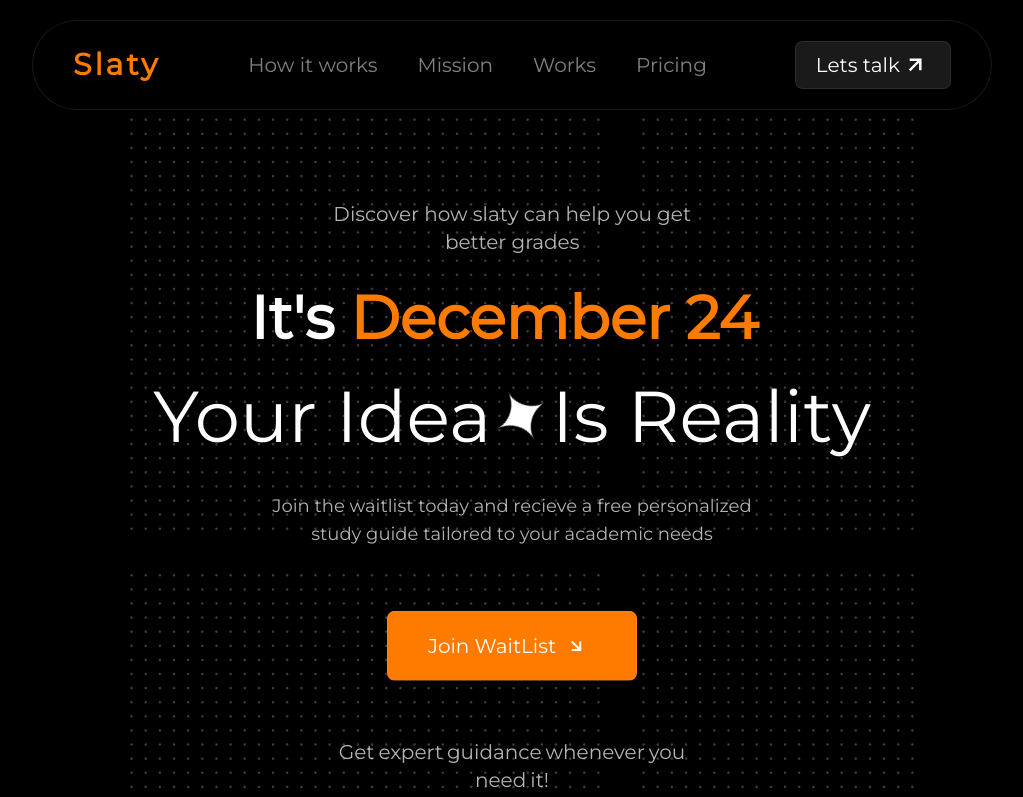
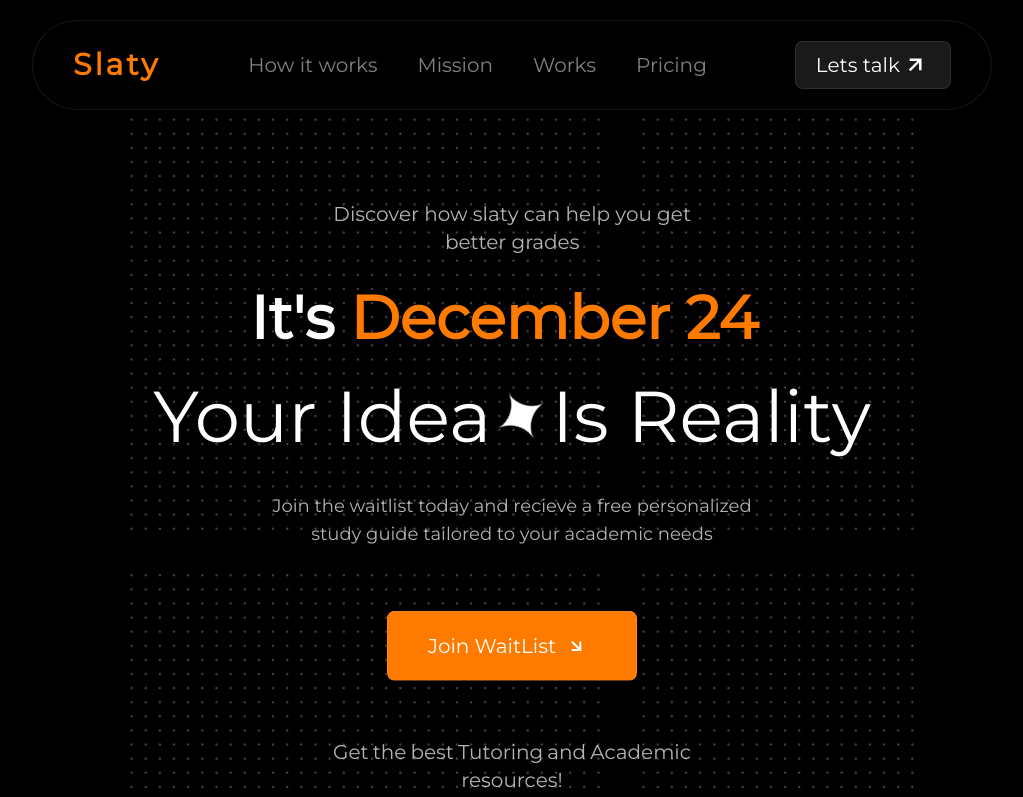
Before and after one commit to excellar-BX/Slaty, a React (Create React App) app: page / in a window 1280 px wide. Shown: the top 797 px of the page, without its empty margins (128-1151 px from the left). Built offline with nearby package versions, Linux system fonts and the light colour scheme.

Commit message:
Update Hero.jsx

```diff
--- a/src/components/Hero.jsx
+++ b/src/components/Hero.jsx
@@ -37,12 +37,13 @@ const Hero = () => {
    <div className='text-opacity-70 flex-wrap justify-center flex w-fit my-10 mx-auto sm:text-xl sm:max-w-[50%] text-center text-white ' >
         <Fade cascade triggerOnce damping={0.2} >
         <div className='mx-0.5 ' >Get </div>
-        <div className='mx-0.5 ' >expert </div>
-        <div className='mx-0.5 ' >guidance </div>
-        <div className='mx-0.5 ' >whenever </div>
-        <div className='mx-0.5 ' >you </div>
-        <div className='mx-0.5 ' >need </div>
-        <div className='mx-0.5 ' >it! </div>
+          <div className='mx-0.5 ' >the </div>
+        <div className='mx-0.5 ' >best</div>
+        <div className='mx-0.5 ' >Tutoring </div>
+        <div className='mx-0.5 ' >and</div>
+        <div className='mx-0.5 ' >Academic </div>
+        <div className='mx-0.5 ' >resources!</div>
+
         </Fade>
         </div>
       </Fade>
```
